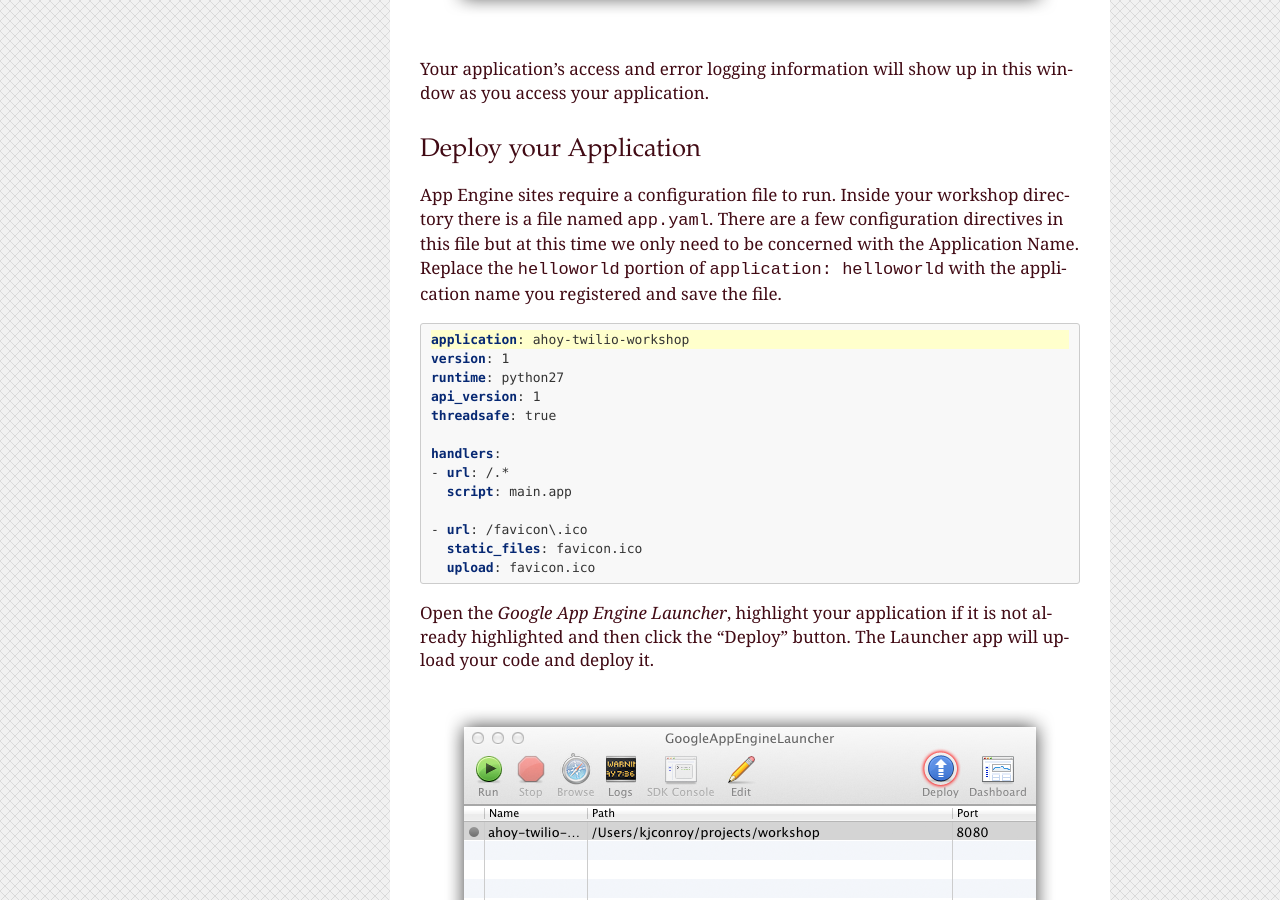
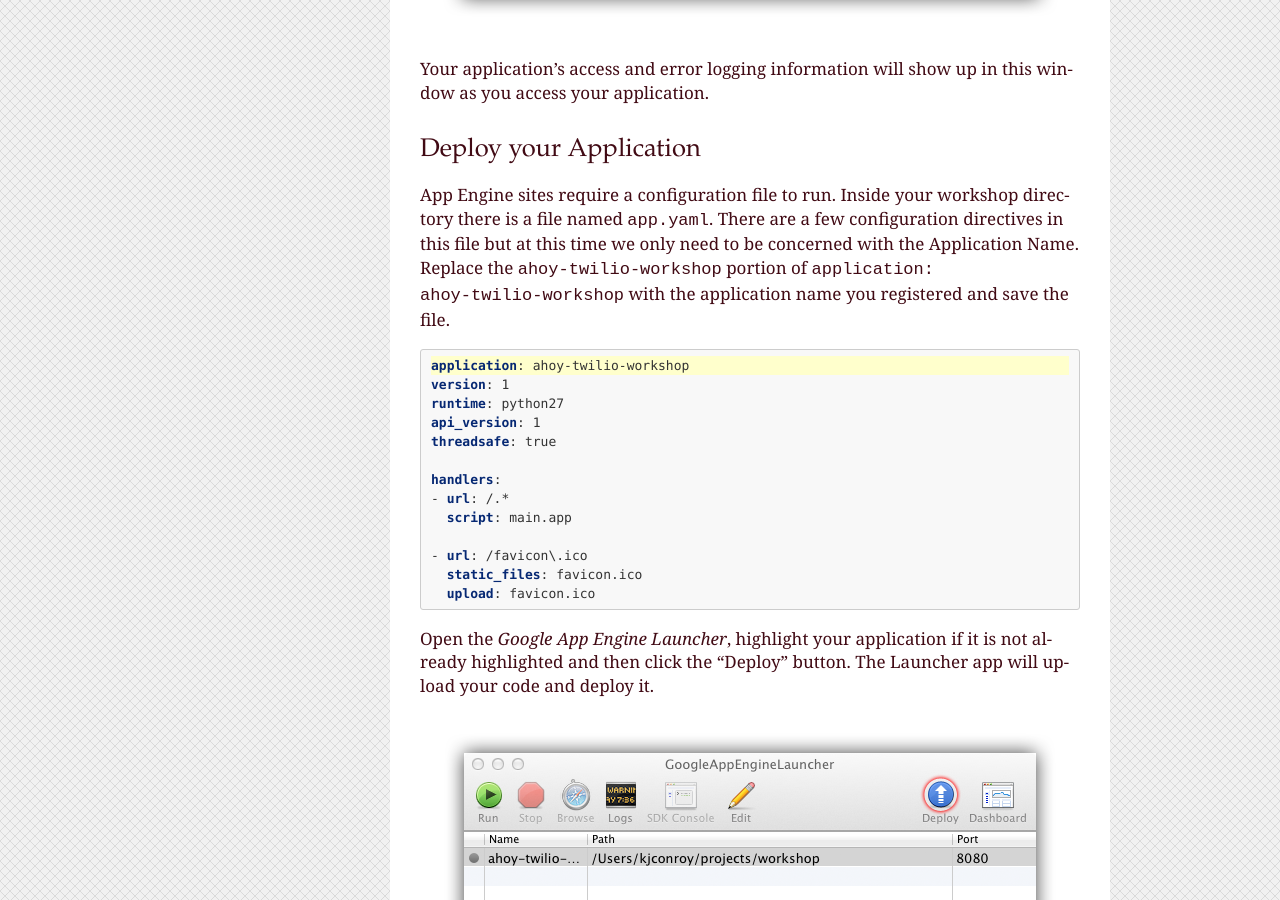
Before and after one commit to twilio/workshop, a Sphinx documentation site: the page built from docs/setup.rst, in a window 1280 px wide and 900 px high, scrolled down 5099 px. Built offline with Sphinx 7.4.7, drawn with Linux system fonts in a browser that asks for light colours.

Commit message:
1) Fixed typos for Initial Setup. 2) added .swp to gitignore.

```diff
--- a/docs/setup.rst
+++ b/docs/setup.rst
@@ -172,8 +172,9 @@
 App Engine sites require a configuration file to run. Inside your workshop
 directory there is a file named ``app.yaml``. There are a few configuration
 directives in this file but at this time we only need to be concerned with the
-Application Name. Replace the ``helloworld`` portion of ``application:
-helloworld`` with the application name you registered and save the file.
+Application Name. Replace the ``ahoy-twilio-workshop`` portion of
+``application: ahoy-twilio-workshop`` with the application name you registered
+and save the file.
 
 .. literalinclude:: ../app.yaml
    :language: yaml
```
Also changed, not shown: 1 other file.
